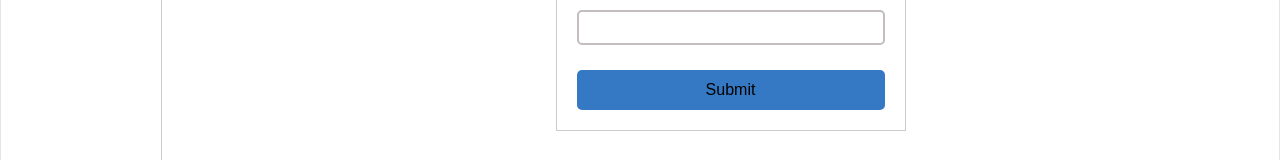
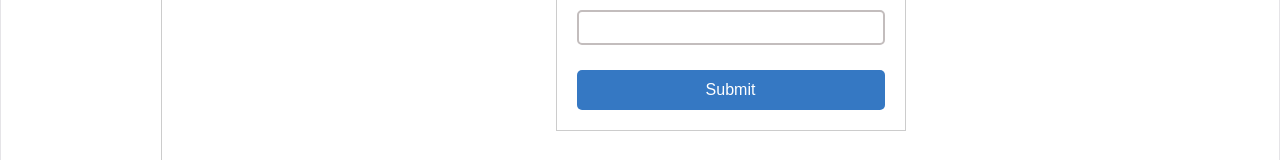
Before and after one commit to FatimahZahra30/edesk-task, a React (Vite) app in the folder my-react-app/: page / in a window 1280 px wide. Both pictures are taken after a click on the tab "Profile". Shown: the part 234-394 px from the top of the page. Built offline with nearby package versions, Linux system fonts and the light colour scheme.

Commit message:
Add readme and references

```diff
--- a/my-react-app/src/components/DataTable.jsx
+++ b/my-react-app/src/components/DataTable.jsx
@@ -2,6 +2,10 @@ import userData from '../data.json';
 import { useState } from 'react';
 import { Trash, Pencil, Eye } from 'lucide-react';
 import './DataTable.css';
+
+// react table reference: https://stackoverflow.com/questions/13624276/how-to-separate-table-rows-with-a-line,
+// https://www.geeksforgeeks.org/reactjs/how-to-parse-json-data-into-react-table-component/
+// sample json data reference: https://microsoftedge.github.io/Demos/json-dummy-data/
 
 function DataTable() {
     const [currentPage, setCurrentPage] = useState(1);
--- a/my-react-app/src/components/ProfileForm.css
+++ b/my-react-app/src/components/ProfileForm.css
@@ -47,4 +47,5 @@ input:focus {
     cursor: pointer;
     background-color: rgb(53, 120, 195);
     font-size: 16px;
+    color: white;
 }
--- a/my-react-app/src/components/ProfileForm.jsx
+++ b/my-react-app/src/components/ProfileForm.jsx
@@ -1,5 +1,7 @@
 import { useState } from "react";
 import './ProfileForm.css'
+
+// reference: https://www.w3schools.com/css/css_form_inputs.asp
 
 function ProfileForm () {
     const [inputs, setInputs] = useState("");
--- a/my-react-app/src/components/TabNavigation.jsx
+++ b/my-react-app/src/components/TabNavigation.jsx
@@ -1,4 +1,3 @@
-
 import { useLayoutEffect, useRef, useState } from 'react';
 import { Tabs, Tab, TabPanel, TabList } from 'react-tabs';
 import 'react-tabs/style/react-tabs.css';
@@ -6,6 +5,8 @@ import './TabNavigation.css';
 import DataTable from './DataTable';
 import ProfileForm from './ProfileForm';
 import TreeView from '../tree-view/TreeView';
+
+// tab creation reference: https://stackoverflow.com/questions/53960066/how-to-make-vertical-tabs-with-react
 
 function TabNavigation() {
   const tableRef = useRef(null);
--- a/my-react-app/src/tree-view/TreeView.jsx
+++ b/my-react-app/src/tree-view/TreeView.jsx
@@ -1,6 +1,8 @@
 import treeData from "./treeData";
 import MenuList from "./MenuList";
 import "./TreeView.css";
+
+// tree structure reference: https://dev.to/tobidelly/building-a-simple-tree-view-component-in-react-1lln
 
 function TreeView() {
   return (
```
Also changed, not shown: 1 other file (tests, documents, lock files or other folders).
